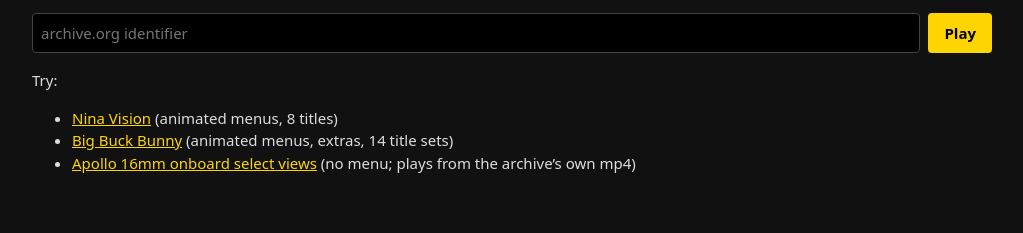
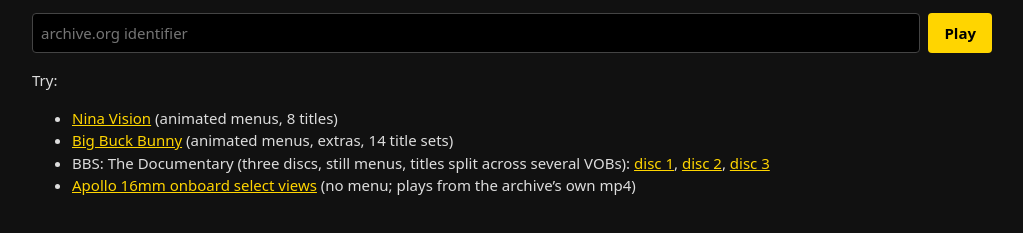
Before and after one commit to rajbot/dvd.js, a website: page index.html in a window 1280 px wide. Shown: the part 87-320 px from the top of the page, without its empty margins (128-1151 px from the left). Drawn offline with Linux system fonts and the light colour scheme.

Commit message:
Add the BBS Documentary discs to the demo list
Co-Authored-By: Claude Code <noreply@anthropic.com>

```diff
--- a/index.html
+++ b/index.html
@@ -72,6 +72,12 @@
         <ul>
           <li><a href="?item=dvdjs-nina-vision-demo">Nina Vision</a> (animated menus, 8 titles)</li>
           <li><a href="?item=BigBuckBunny&amp;mp4item=dvdjs-big-buck-bunny-demo">Big Buck Bunny</a> (animated menus, extras, 14 title sets)</li>
+          <li>
+            BBS: The Documentary (three discs, still menus, titles split across several VOBs):
+            <a href="?item=BBS_Documentary_DVD_Set&amp;iso=BBS%20Documentary%20Disc%201.iso&amp;mp4item=dvdjs-bbs-documentary-demo">disc 1</a>,
+            <a href="?item=BBS_Documentary_DVD_Set&amp;iso=BBS%20Documentary%20Disc%202.iso&amp;mp4item=dvdjs-bbs-documentary-demo">disc 2</a>,
+            <a href="?item=BBS_Documentary_DVD_Set&amp;iso=BBS%20Documentary%20Disc%203.iso&amp;mp4item=dvdjs-bbs-documentary-demo">disc 3</a>
+          </li>
           <li><a href="?item=APOLLO_16MM_ONBOARD_SELECT_VIEWS">Apollo 16mm onboard select views</a> (no menu; plays from the archive’s own mp4)</li>
         </ul>
       </div>
```
Also changed, not shown: README.md.
